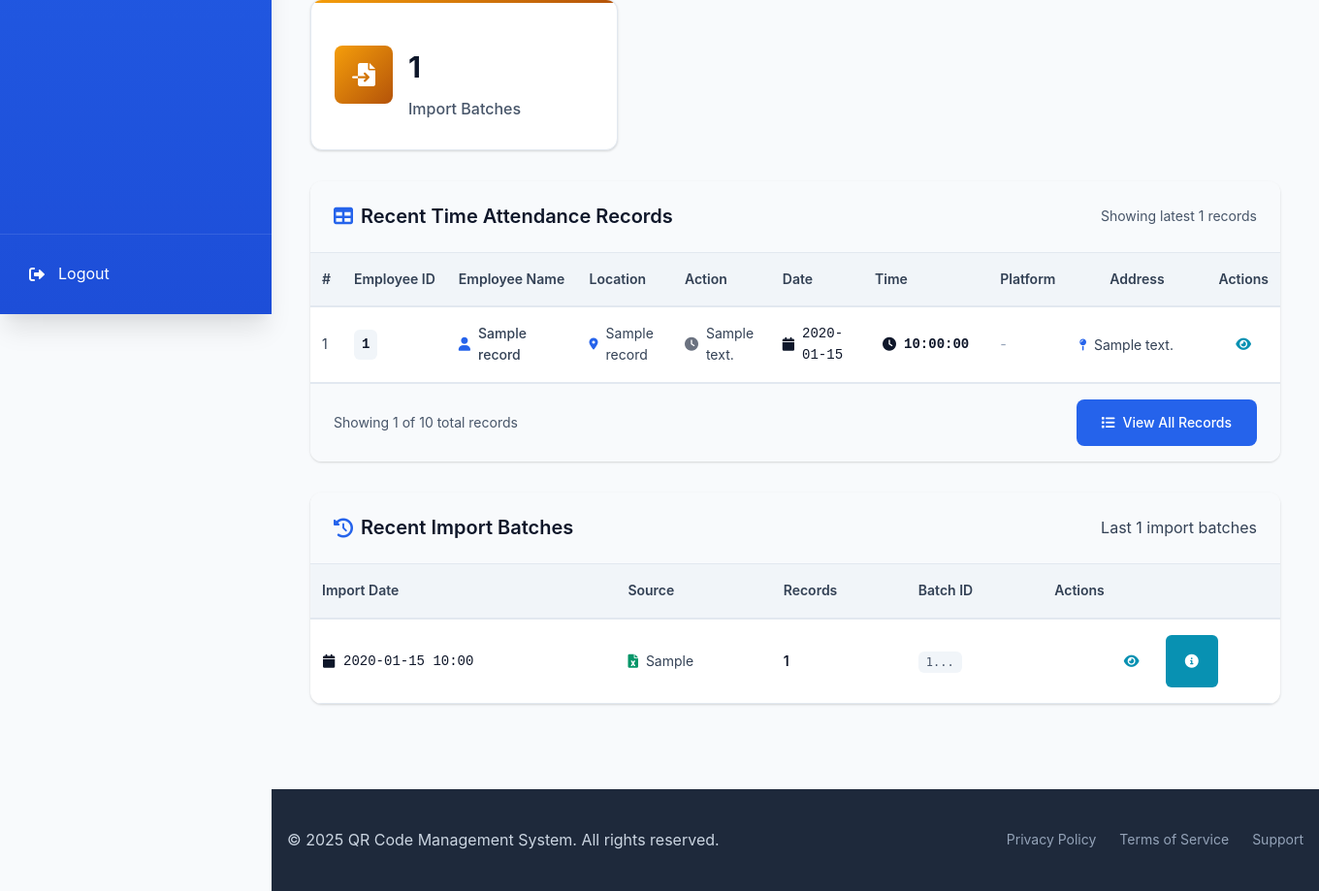
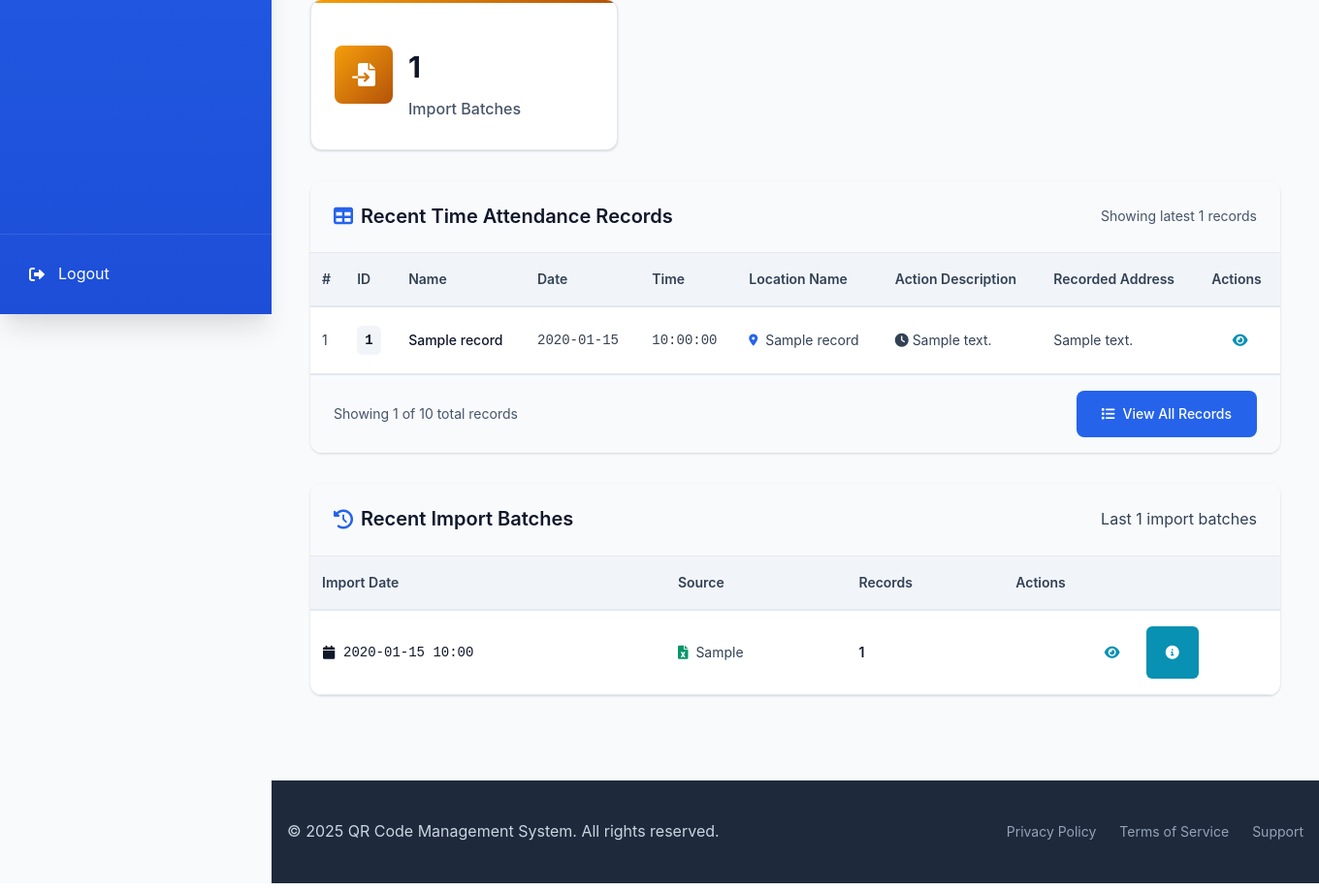
Before and after one commit to nguyen-ngo/QR_Code_Management, a Python web app: template templates/time_attendance_dashboard.html in a window 1360 px wide. Shown: the part 476-1395 px from the top of the page at 97% size. Run offline with Jinja, Linux system fonts and the light colour scheme; the template is opened without the code that fills it: most values are stand-ins (such as "Sample title", 1, 10 or a date in 2020).

Commit message:
Updated: enable import for payroll users

```diff
--- a/templates/time_attendance_dashboard.html
+++ b/templates/time_attendance_dashboard.html
@@ -20,7 +20,7 @@
     </div>
 
     <div class="header-actions">
-      {% if session.role == 'admin' %}
+      {% if session.role in ['admin', 'payroll'] %}
       <a href="{{ url_for('import_time_attendance') }}" class="btn btn-primary">
         <i class="fas fa-upload"></i>
         Import Excel Data
@@ -78,7 +78,6 @@
     </div>
   </div>
 
-  <!-- Recent Records Table -->
   {% if recent_records %}
   <div class="attendance-table-section">
     <div class="table-header">
@@ -98,84 +97,92 @@
         <thead>
           <tr>
             <th>#</th>
-            <th>Employee ID</th>
-            <th>Employee Name</th>
-            <th>Location</th>
-            <th>Action</th>
+            <th>ID</th>
+            <th>Name</th>
+            <th>Platform</th>
             <th>Date</th>
             <th>Time</th>
-            <th>Platform</th>
-            <th>Address</th>
+            <th>Location Name</th>
+            <th>Action Description</th>
+            <th>Event Description</th>
+            <th>Recorded Address</th>
             <th>Actions</th>
           </tr>
         </thead>
         <tbody>
           {% for record in recent_records %}
           <tr>
+            <!-- # -->
             <td>{{ loop.index }}</td>
+
+            <!-- 1. ID (Employee ID) -->
             <td>
               <div class="employee-info">
                 <span class="employee-id">{{ record.employee_id }}</span>
               </div>
             </td>
+
+            <!-- 2. Name -->
             <td>
-              <div class="employee-name">
-                <i class="fas fa-user"></i>
-                <span>{{ record.employee_name or 'Unknown' }}</span>
+              <div class="employee-name-simple">
+                {{ record.employee_name or 'Unknown' }}
               </div>
             </td>
+
+            <!-- 3. Platform -->
+            <td class="platform-cell">
+              {{ record.platform or 'Unknown' }}
+            </td>
+
+            <!-- 4. Date -->
+            <td class="date-cell">
+              {{ record.attendance_date.strftime('%Y-%m-%d') }}
+            </td>
+
+            <!-- 5. Time -->
+            <td class="time-cell">
+              {{ record.attendance_time.strftime('%H:%M:%S') }}
+            </td>
+
+            <!-- 6. Location Name -->
             <td>
               <div class="location-info">
                 <i class="fas fa-map-marker-alt"></i>
                 {{ record.location_name }}
               </div>
             </td>
+
+            <!-- 7. Action Description -->
             <td>
-              <div class="action-info">
+              <span class="action-badge {{ record.action_description.lower().replace(' ', '-') }}">
                 {% if record.action_description.lower() == 'check in' %}
-                <i class="fas fa-sign-in-alt" style="color: #059669;"></i>
+                <i class="fas fa-sign-in-alt"></i>
                 {% elif record.action_description.lower() == 'check out' %}
-                <i class="fas fa-sign-out-alt" style="color: #d97706;"></i>
+                <i class="fas fa-sign-out-alt"></i>
                 {% else %}
-                <i class="fas fa-clock" style="color: #6b7280;"></i>
+                <i class="fas fa-clock"></i>
                 {% endif %}
                 {{ record.action_description }}
-              </div>
+              </span>
             </td>
-            <td>
-              <div class="date-info">
-                <i class="fas fa-calendar"></i>
-                {{ record.attendance_date.strftime('%Y-%m-%d') }}
-              </div>
+
+            <!-- 8. Event Description -->
+            <td class="event-cell">
+              {{ record.event_description if record.event_description else '-' }}
             </td>
-            <td>
-              <div class="time-info">
-                <i class="fas fa-clock"></i>
-                {{ record.attendance_time.strftime('%H:%M:%S') }}
-              </div>
-            </td>
-            <td>
-              <div class="platform-info">
-                {% if record.platform %}
-                <i class="fas fa-mobile-alt"></i>
-                {{ record.platform[:25] }}{% if record.platform|length > 25 %}...{% endif %}
-                {% else %}
-                <span class="text-muted">-</span>
-                {% endif %}
-              </div>
-            </td>
-            <td>
-              <div class="address-info">
+
+            <!-- 9. Recorded Address -->
+            <td class="address-cell">
               {% if record.recorded_address %}
-                <i class="fas fa-map-pin"></i>
               <span title="{{ record.recorded_address }}">
                 {{ record.recorded_address[:35] }}{% if record.recorded_address|length > 35 %}...{% endif %}
               </span>
               {% else %}
-                <span class="text-muted">-</span>
+              <span class="text-muted">No address</span>
               {% endif %}
-              </div>
             </td>
+
+            <!-- Actions -->
             <td>
               <div class="record-actions">
                 <button class="action-btn btn-view" onclick="viewRecord({{ record.id }})" title="View Details">
@@ -422,6 +429,88 @@
     display: none;
   }
 }
+
+.employee-name-simple {
+  font-weight: 500;
+  color: #0f172a;
+}
+
+.date-cell,
+.time-cell {
+  font-family: 'Courier New', monospace;
+  color: #374151;
+  font-size: 0.875rem;
+}
+
+.event-cell {
+  color: #64748b;
+  font-size: 0.875rem;
+  max-width: 150px;
+  overflow: hidden;
+  text-overflow: ellipsis;
+  white-space: nowrap;
+}
+
+.address-cell {
+  max-width: 200px;
+  overflow: hidden;
+  text-overflow: ellipsis;
+  white-space: nowrap;
+  font-size: 0.875rem;
+}
+
+.text-muted {
+  color: #94a3b8;
+  font-style: italic;
+  font-size: 0.875rem;
+}
+
+.platform-cell {
+  color: #64748b;
+  font-size: 0.875rem;
+  max-width: 120px;
+  overflow: hidden;
+  text-overflow: ellipsis;
+  white-space: nowrap;
+}
+
+/* Responsive adjustments for dashboard table */
+@media (max-width: 1400px) {
+  .attendance-table th:nth-child(4),
+  .attendance-table td:nth-child(4),
+  .attendance-table th:nth-child(9),
+  .attendance-table td:nth-child(9) {
+    display: none;
+  }
+}
+
+@media (max-width: 1024px) {
+  .attendance-table th:nth-child(4),
+  .attendance-table td:nth-child(4),
+  .attendance-table th:nth-child(7),
+  .attendance-table td:nth-child(7),
+  .attendance-table th:nth-child(9),
+  .attendance-table td:nth-child(9),
+  .attendance-table th:nth-child(10),
+  .attendance-table td:nth-child(10) {
+    display: none;
+  }
+}
+
+@media (max-width: 768px) {
+  .attendance-table th:nth-child(4),
+  .attendance-table td:nth-child(4),
+  .attendance-table th:nth-child(7),
+  .attendance-table td:nth-child(7),
+  .attendance-table th:nth-child(8),
+  .attendance-table td:nth-child(8),
+  .attendance-table th:nth-child(9),
+  .attendance-table td:nth-child(9),
+  .attendance-table th:nth-child(10),
+  .attendance-table td:nth-child(10) {
+    display: none;
+  }
+}
 </style>
 
 <script>
```
Also changed, not shown: templates/time_attendance_records.html (+131 -48 lines). Lines whose indentation alone changed are shown as unchanged.
